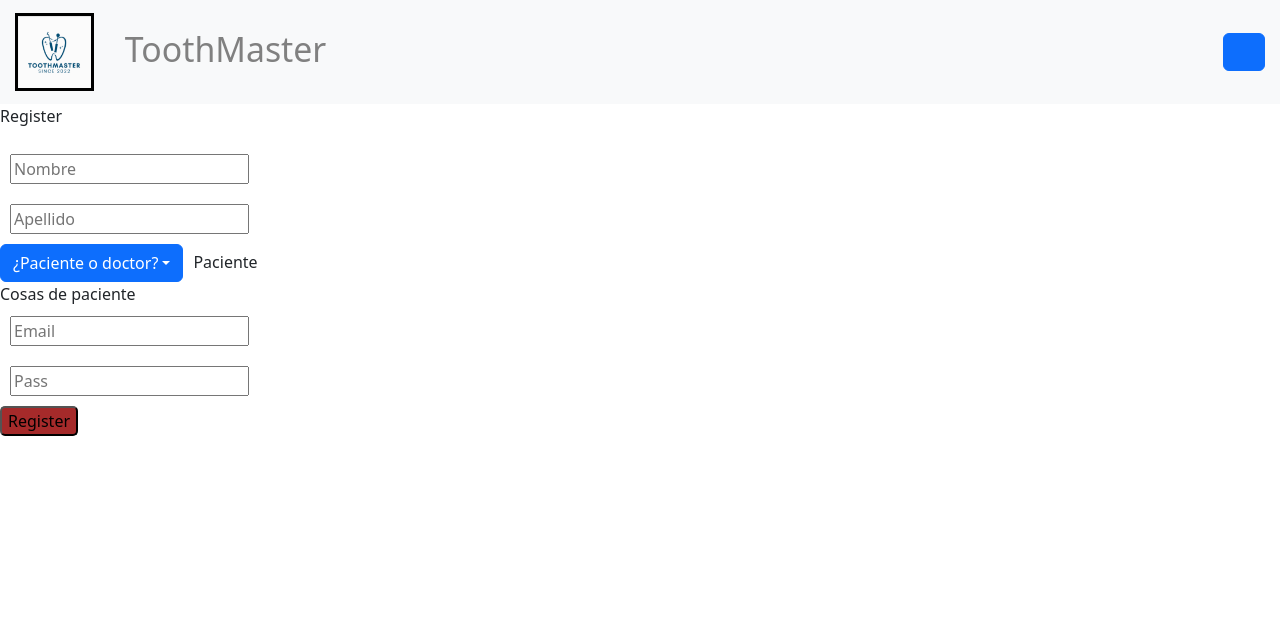
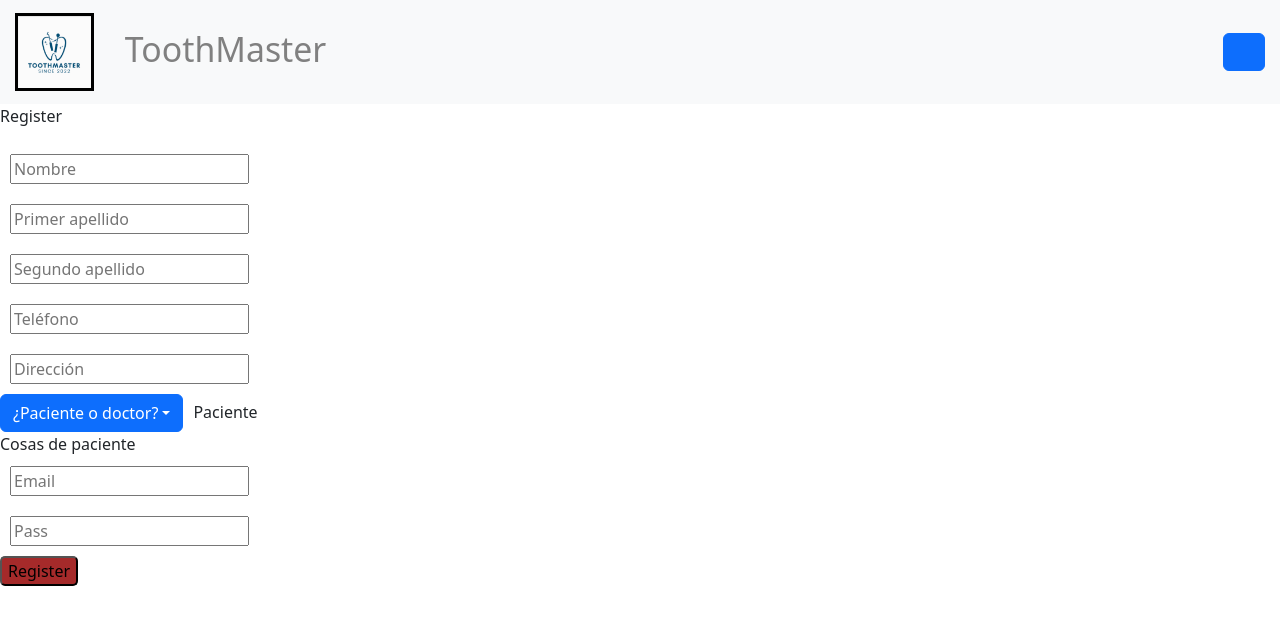
Before and after one commit to JoseOliver/proyecto-5-frontend-clinica-dental, a React (Vite) app: page /auth/register in a window 1280 px wide. Shown: the top 624 px of the page. Built offline with nearby package versions, Linux system fonts and the light colour scheme; some icons are missing.

Commit message:
feat: register page works, appointments page created

```diff
--- a/src/App.css
+++ b/src/App.css
@@ -32,3 +32,12 @@ div{
 .margin{
   margin: 10px !important;
 }
+.appointment{
+  width:300px;
+  border: 2px solid grey;
+}
+.appointments{
+  display:flex;
+  justify-content: space-evenly;
+  flex-wrap: wrap;
+}
--- a/src/App.jsx
+++ b/src/App.jsx
@@ -7,12 +7,13 @@ import { NavBar } from './common/Navbar/Navbar';
 import { NavElem } from './common/NavElem/NavElem';
 import { User } from './pages/User';
 import { SelectedUserDetail } from './pages/SelectedUserDetail';
+import { Medic } from './pages/Medic';
+import { Appointment } from './pages/Appointment';
 
 import { Container, Row, Col, Offcanvas, Button } from 'react-bootstrap';
 import { useSelector, useDispatch } from 'react-redux';
 import { userData, logout } from './helpers/userSlice';
 import './App.css'
-import { Medic } from './pages/Medic';
 
 export const App = () => {
 
@@ -43,6 +44,7 @@ export const App = () => {
             <Button onClick={()=>dispatch(logout({credenciales:[]}))}>Logout</Button>
           </div>
           <NavElem ruta='Usuario' destino='/user' click={handleClose}></NavElem>
+          <NavElem ruta='Citas' destino='/user/appointment' click={handleClose}></NavElem>
           {select.credenciales.roleId===3 && (
             <NavElem ruta='Panel de medico' destino='/medic' click={handleClose}></NavElem>
           )}
@@ -58,6 +60,7 @@ export const App = () => {
             <Route path='/auth/login' element={<Login></Login>}></Route>
             <Route path='/auth/register' element={<Register></Register>}></Route>
             <Route path='/user' element={<User></User>}></Route>
+            <Route path='/user/appointment' element={<Appointment></Appointment>}></Route>
             <Route path='/medic' element={<Medic></Medic>}></Route>
             <Route path='/medic/user' element={<SelectedUserDetail></SelectedUserDetail>}></Route>
           </Routes>
--- a/src/common/Register/Register.jsx
+++ b/src/common/Register/Register.jsx
@@ -1,4 +1,5 @@
 import React, {useState} from 'react';
+import { useNavigate } from 'react-router-dom';
 import { register } from '../../services/apiCalls';
 import { DropdownBtn } from '../DropdownBtn/DropdownBtn';
 import { InputText } from '../InputText/InputText';
@@ -7,6 +8,7 @@ import './Register.css'
 export const Register = () => {
 
   let options= [{id:1,name:'Paciente', value:'paciente'},{id:2,name:'Médico', value:'medico'}];
+  let navigate = useNavigate();
 
   const [registro, setRegistro] = useState({
     name: '',
@@ -30,7 +32,10 @@ export const Register = () => {
   const registerFunc=()=>{
     if( registro.password !== '' && registroError.passwordError===''){
       register(registro)
-      .then((body)=>setMensaje(body))
+      .then((body)=>{
+        setMensaje('Ususario '+ body.data.name + ' registrado');
+        navigate('/auth/login');
+      })
       .catch((error)=>setMensaje(error));
     }
   }
@@ -50,8 +55,29 @@ export const Register = () => {
 
           <InputText
               type="text"
-              name="apellido1" // linea de bindeo con el hook
-              placeholder="Apellido"
+              name="first_surname" // linea de bindeo con el hook
+              placeholder="Primer apellido"
+              setFunc={setRegistro}
+              validateFunc={setRegistroError}
+          ></InputText>
+          <InputText
+              type="text"
+              name="second_surname" // linea de bindeo con el hook
+              placeholder="Segundo apellido"
+              setFunc={setRegistro}
+              validateFunc={setRegistroError}
+          ></InputText>
+          <InputText
+              type="text"
+              name="phone" // linea de bindeo con el hook
+              placeholder="Teléfono"
+              setFunc={setRegistro}
+              validateFunc={setRegistroError}
+          ></InputText>
+          <InputText
+              type="text"
+              name="address" // linea de bindeo con el hook
+              placeholder="Dirección"
               setFunc={setRegistro}
               validateFunc={setRegistroError}
           ></InputText>
--- a/src/pages/Appointment.jsx
+++ b/src/pages/Appointment.jsx
@@ -1,7 +1,41 @@
-import React from 'react'
+import React, { useEffect, useState } from 'react'
+import { useSelector } from 'react-redux'
+import { userData } from '../helpers/userSlice'
+import { getAppointments } from '../services/apiCalls';
 
 export const Appointment = () => {
+  const [appointments, setAppointments] = useState([]);
+  const user = useSelector(userData);
+  useEffect(()=>{
+    getAppointments(user.credenciales.token)
+    .then((_appointments)=>{
+      if(_appointments.data.data){
+        setAppointments(_appointments.data.data);
+      }
+    })
+    .catch((error)=>console.log(error));
+  },[])
+  const click= (_appointment)=>{
+    console.log(_appointment);
+  }
   return (
-    <div>Appointment</div>
+    <>
+      <h2>Citas</h2>
+      <div className='appointments'>
+        {
+          appointments.length!==0?
+          (
+            appointments.map((appointment)=>{
+              return <div className='appointment' key={appointment.id} onClick={()=>click(appointment)}>
+                Nombre: cita con id: {appointment.id} <br />
+                fecha: {appointment.date} <br />
+              </div>
+            })
+          ):(
+            <div>Cargando...</div>
+          )
+        }
+      </div>
+    </>
   )
 }
--- a/src/services/apiCalls.js
+++ b/src/services/apiCalls.js
@@ -46,11 +46,27 @@ export const logMe = async (data) => {
 }
 export const register= async (body) => {
     // return await axios.get(root + '/user/auth/register', body); // esta linea devolverá un token
-    return body.name+' Registrado';
+    const sentBody={
+        name:body.name,
+        first_surname:body.first_surname,
+        second_surname:body.second_surname,
+        phone:body.phone,
+        address: body.address,
+        email: body.email,
+        password: body.password
+    }
+    let data = await axios.post(`${root}/auth/register`, sentBody);
+    return data.data;
 }
 
-export const getAllUsers= async (body) => {
-    return [{id:1,name:'Juan', email: 'juan@juan.com'},{id:2,name:'Roberto', email: 'roberto@roberto.com'}];
+export const getAppointments= async (token)=> {
+    let config = {
+        headers: {
+            Authorization: 'Bearer ' + token
+        }
+    }
+    let data = await axios.get(`${root}/appointments/user`, config)
+    return data;
 }
 
 export const getMe= async (data) => {
```
